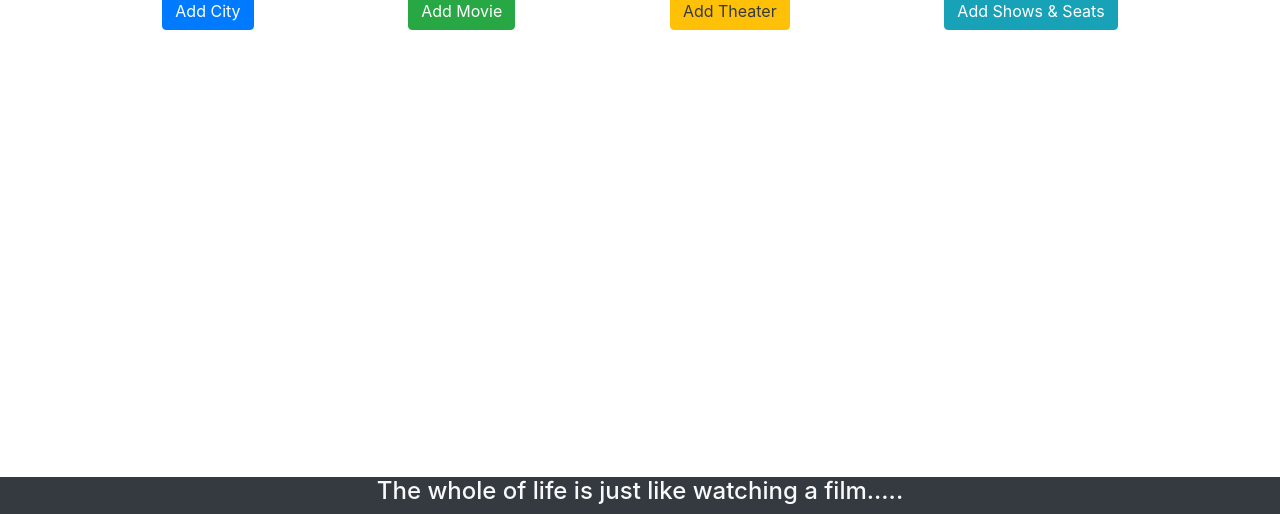
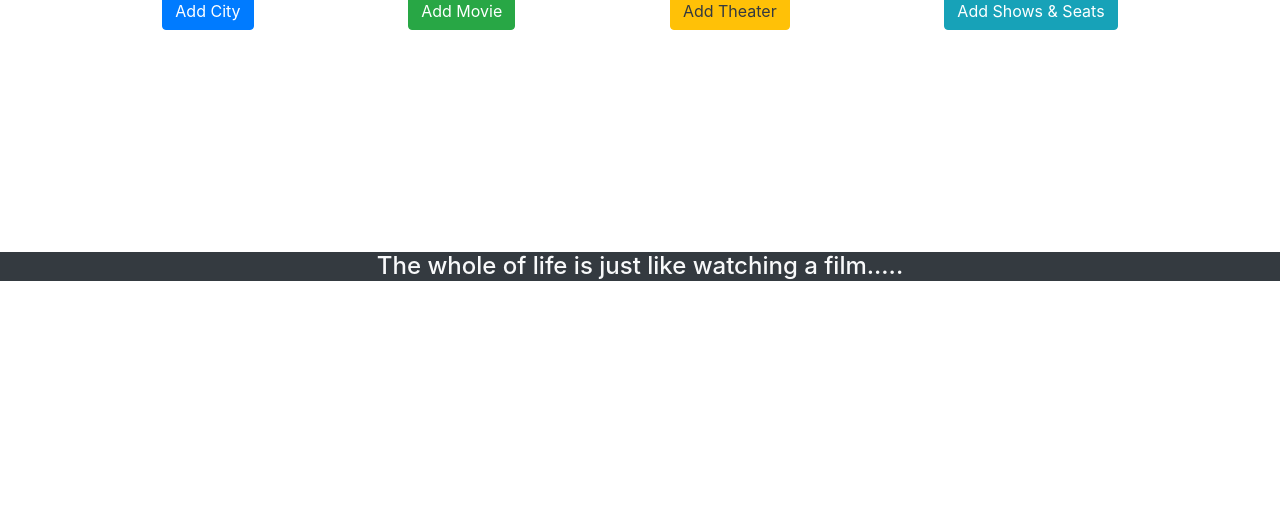
Before and after one commit to ganesh-deshmukh/Project-Movie-Ticket-Booking, a Django app: page /theater_admin/home in a window 1280 px wide. Shown: the part 286-800 px from the top of the page. Run offline with Django 3.2, Linux system fonts and the light colour scheme; some libraries are stand-ins or nearby versions.

Commit message:
made footer non-fixed, so putting it at bottom only, no-sticked.

```diff
--- a/bookMyTicket/bookings/templates/bookings/common/HeaderAndFooter.html
+++ b/bookMyTicket/bookings/templates/bookings/common/HeaderAndFooter.html
@@ -50,7 +50,7 @@
 
     {% endblock %}
 
-    <div class="text-center text-light footer fixed-bottom bg-dark">
+    <div class="text-center text-light footer bg-dark">
         <h4 class="mx-auto">The whole of life is just like watching a film.....</h4>
 
     </div>
```
